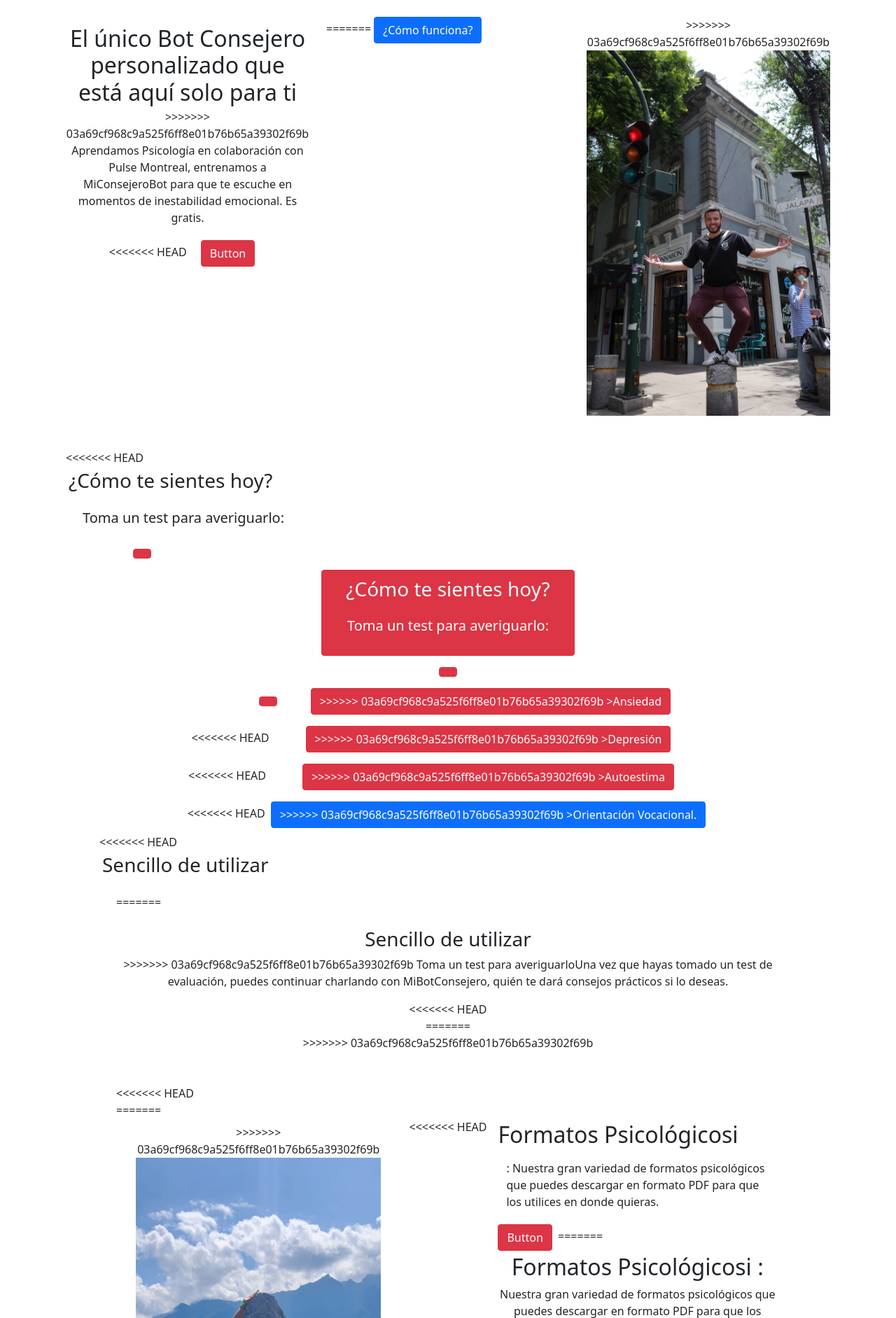
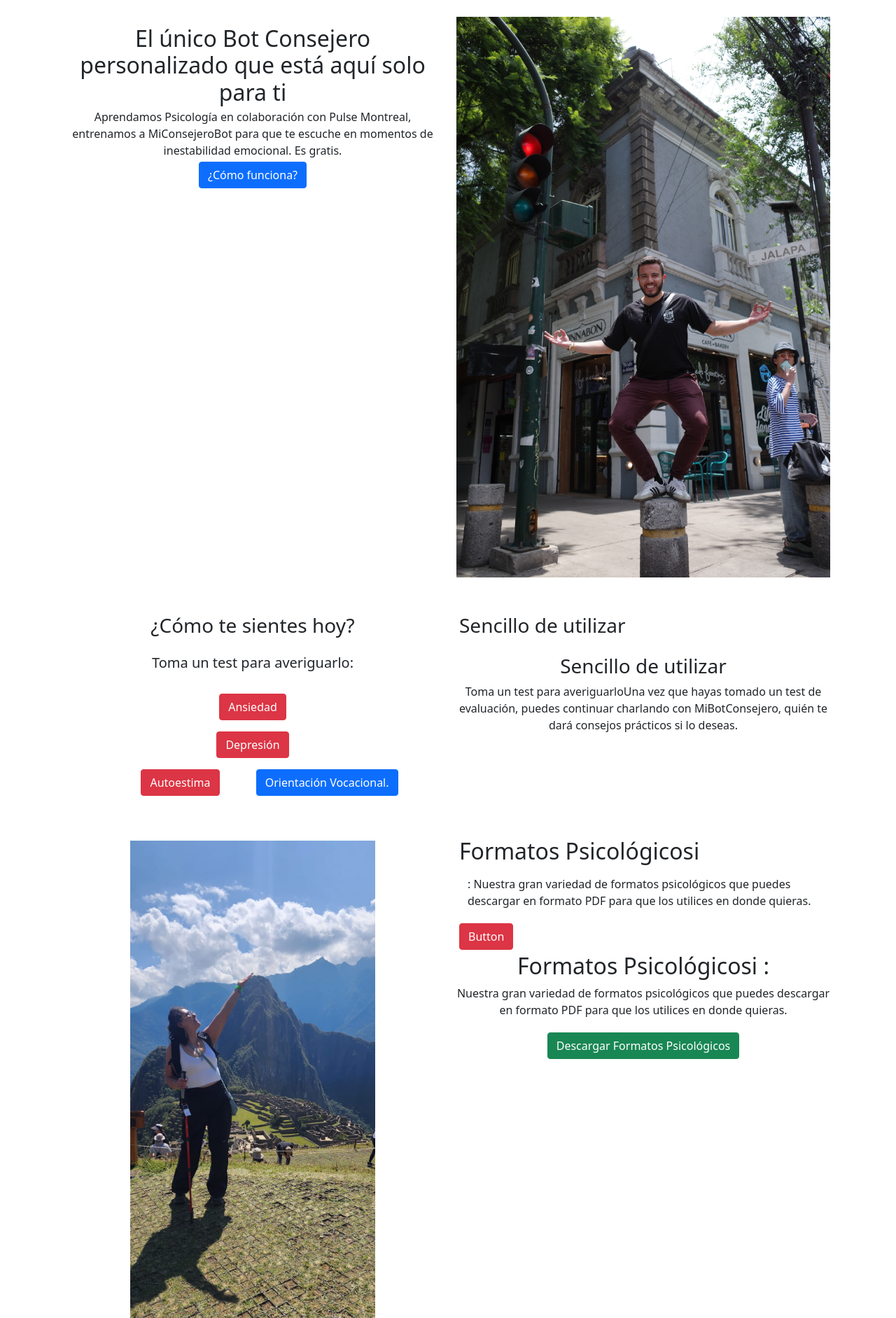
Before and after one commit to syed-ateeb-naveed/Psychology-Project, a Django app: template quizapp/templates/home.html in a window 1280 px wide. Shown: the part 56-1939 px from the top of the page at 70% size. Run offline with Django 4.2, Linux system fonts and the light colour scheme; the template is opened without the code that fills it, so the values that code supplies are empty.

Commit message:
bajam baje

```diff
--- a/quizapp/templates/home.html
+++ b/quizapp/templates/home.html
@@ -10,22 +10,15 @@ text-justify: inter-word;">
         El único Bot Consejero personalizado que está aquí solo para ti
       </h2>
       <p class="my-1">
->>>>>>> 03a69cf968c9a525f6ff8e01b76b65a39302f69b
+
         Aprendamos Psicología en colaboración con Pulse Montreal, entrenamos a
         MiConsejeroBot para que te escuche en momentos de inestabilidad
         emocional. Es gratis.
       </p>
-<<<<<<< HEAD
-      <button class="btn m-3 btn-danger" type="submit">Button</button>
-    </div>
-
-    <div class="col-sm">
-=======
       <button class="btn  btn-primary" type="submit">¿Cómo funciona?</button>
     </div>
 
     <div class="col-sm text-center">
->>>>>>> 03a69cf968c9a525f6ff8e01b76b65a39302f69b
       <img
         src="{% static 'Main.JPG' %}"
         class="img-fluid"
@@ -35,15 +28,6 @@ text-justify: inter-word;">
   </div>
 </div>
 <div class="container my-5">
-<<<<<<< HEAD
-  <div class="row">
-    <div class="col-sm">
-      <h3 class="m-1">¿Cómo te sientes hoy?</h3>
-      <h5 class="m-4">Toma un test para averiguarlo:</h5>
-      <div class="d-flex mx-5 flex-column">
-        <div>
-          <a class="btn btn-danger my-2 mx-5" href="#" role="button"
-=======
   <div class="row ">
     <div class="col-sm text-center align-items-center justify-content-center">
       <h3 class="m-1">¿Cómo te sientes hoy?</h3>
@@ -51,76 +35,64 @@ text-justify: inter-word;">
       <div class="d-flex  flex-column text-center align-items-center justify-content-center">
         <div>
           <a class="btn btn-danger my-2 " href="#" role="button"
->>>>>>> 03a69cf968c9a525f6ff8e01b76b65a39302f69b
             >Ansiedad</a
           >
         </div>
         <div>
-<<<<<<< HEAD
-          <a class="btn btn-danger my-2 mx-5" href="#" role="button"
-=======
           <a class="btn btn-danger my-2 " href="#" role="button"
->>>>>>> 03a69cf968c9a525f6ff8e01b76b65a39302f69b
             >Depresión</a
           >
         </div>
         <div>
-<<<<<<< HEAD
+
           <a class="btn btn-danger my-2 mx-5" href="#" role="button"
-=======
+
           <a class="btn btn-danger my-2 " href="#" role="button"
->>>>>>> 03a69cf968c9a525f6ff8e01b76b65a39302f69b
             >Autoestima</a
-          >
-        </div>
-        <div>
-<<<<<<< HEAD
-          <a class="btn btn-primary my-2 mx-1" href="#" role="button"
-=======
-          <a class="btn btn-primary my-2 " href="#" role="button"
->>>>>>> 03a69cf968c9a525f6ff8e01b76b65a39302f69b
-            >Orientación Vocacional.</a
-          >
+
+          <a class="btn btn-primary my-2 mx-1" href="#" role="button"></a>
+
+          <a class="btn btn-primary my-2 " href="#" role="button">
+            Orientación Vocacional.</a>
         </div>
       </div>
     </div>
-<<<<<<< HEAD
+
     <div class="col-sm">
       <h3 class="m-1">Sencillo de utilizar</h3>
       <p class="m-4">
-=======
+
     <div class="col-sm my-4 text-center align-items-center justify-content-center">
       <h3 class="">Sencillo de utilizar</h3>
       <p class="">
->>>>>>> 03a69cf968c9a525f6ff8e01b76b65a39302f69b
+
         Toma un test para averiguarloUna vez que hayas tomado un test de
         evaluación, puedes continuar charlando con MiBotConsejero, quién te dará
         consejos prácticos si lo deseas.
       </p>
-<<<<<<< HEAD
       <div class="d-flex mx-5 flex-column"></div>
-=======
+
       <div class="d-flex  flex-column"></div>
->>>>>>> 03a69cf968c9a525f6ff8e01b76b65a39302f69b
+
     </div>
   </div>
 
 
 
   <div class="container my-5">
-<<<<<<< HEAD
+
     <div class="row">
 
 
 
         <div class="col-sm">
-=======
+
     <div class="row     ">
 
 
 
         <div class="col-sm my-2 text-center align-items-center justify-content-center">
->>>>>>> 03a69cf968c9a525f6ff8e01b76b65a39302f69b
+
             <img
             height="400px"
             width="350px"
@@ -129,7 +101,7 @@ text-justify: inter-word;">
             />
           </div>
 
-<<<<<<< HEAD
+
       <div class="col-sm ">
         <h2 class="m-1">
          Formatos Psicológicosi
@@ -138,7 +110,7 @@ text-justify: inter-word;">
             : Nuestra gran variedad de formatos psicológicos que puedes descargar en formato PDF para que los utilices en donde quieras.
         </p>
         <button class="btn m-1 btn-danger" type="submit">Button</button>
-=======
+
       <div class="col-sm text-center align-items-center justify-content-center">
         <h2 class="">
          Formatos Psicológicosi :
@@ -147,14 +119,14 @@ text-justify: inter-word;">
              Nuestra gran variedad de formatos psicológicos que puedes descargar en formato PDF para que los utilices en donde quieras.
         </p>
         <button class="btn m-1 btn-success" type="submit">Descargar Formatos Psicológicos</button>
->>>>>>> 03a69cf968c9a525f6ff8e01b76b65a39302f69b
+
       </div>
 
 
     </div>
   </div>
 
-<<<<<<< HEAD
+
 </div>
       <p class="m-3">
         Aprendamos Psicología en colaboración con Pulse Montreal, entrenamos a
```
